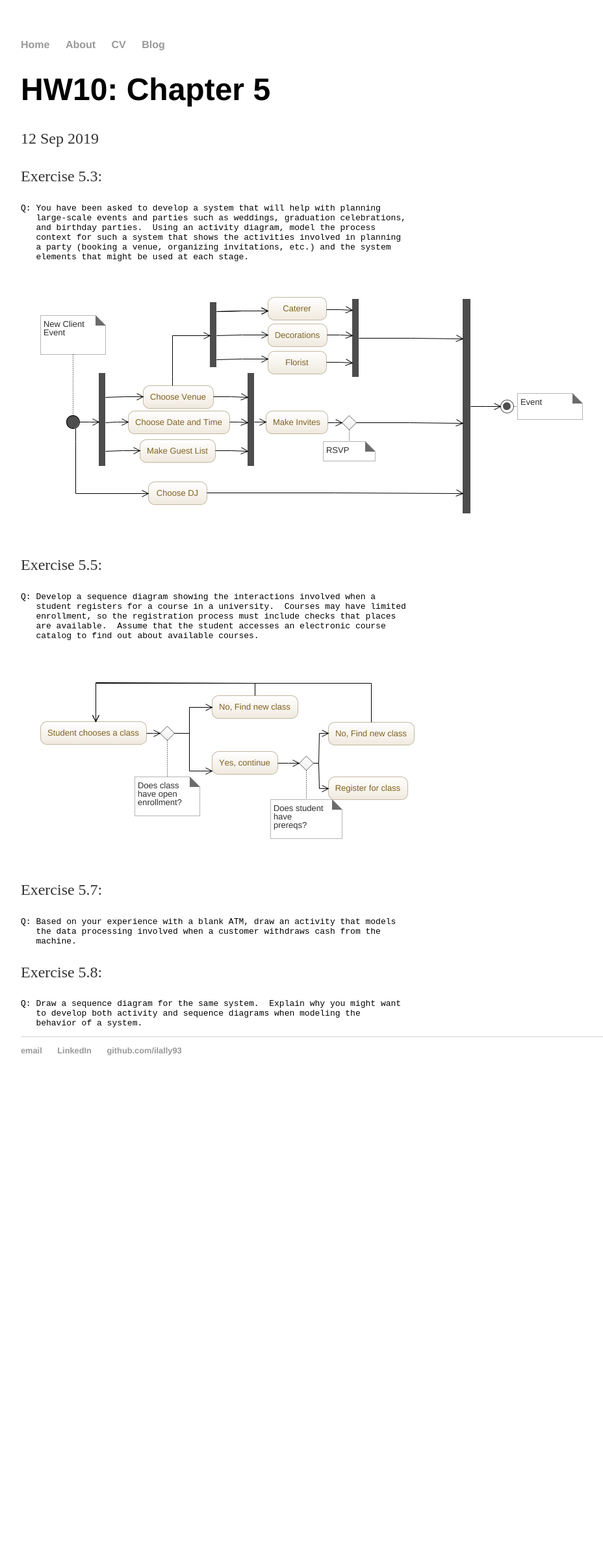
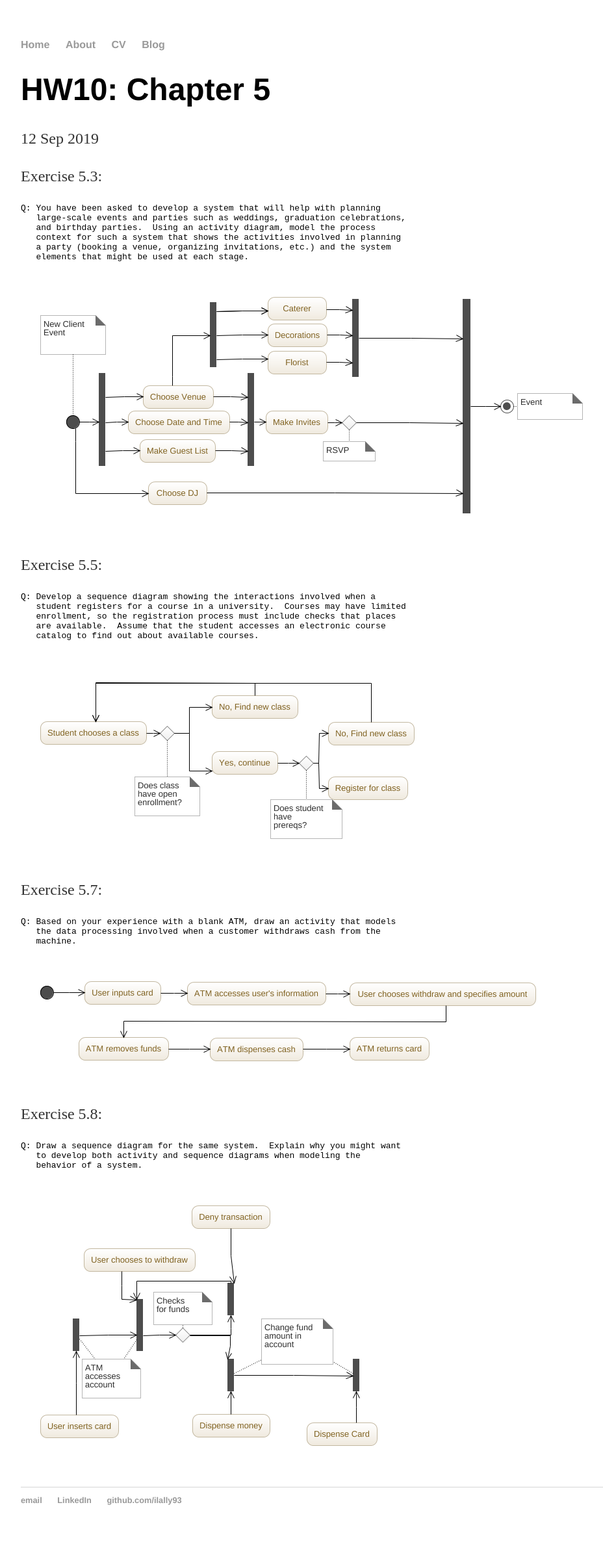
Before and after one commit to ilally93/ilally93.github.io, a Jekyll site: the page built from _posts/2019-09-12-HW10-Chapter5.md, in a window 1280 px wide. Shown: the whole page at 65% size, without its empty margins (160-1088 px from the left). Built offline with Jekyll 4.4.1, drawn with Linux system fonts in a browser that asks for light colours; before the commit the page ends 1684 px from its top, so only the background shows below that.

Commit message:
Added rest of diagrams

```diff
--- a/_posts/2019-09-12-HW10-Chapter5.md
+++ b/_posts/2019-09-12-HW10-Chapter5.md
@@ -31,10 +31,12 @@ date: 2019-09-12
        the data processing involved when a customer withdraws cash from the
        machine.
 
-
+![diagram](https://github.com/ilally93/ilally93.github.io/blob/master/photos/Chapter5-7-activity-diagram.png?raw=true)
 
   Exercise 5.8:
 
     Q: Draw a sequence diagram for the same system.  Explain why you might want
        to develop both activity and sequence diagrams when modeling the
        behavior of a system.
+
+![diagram](https://github.com/ilally93/ilally93.github.io/blob/master/photos/Chapter5-8-sequence-diagram.png?raw=true)
```
Also changed, not shown: photos/Chapter5-7-activity-diagram.png (added), photos/Chapter5-8-sequence-diagram.png (added).
